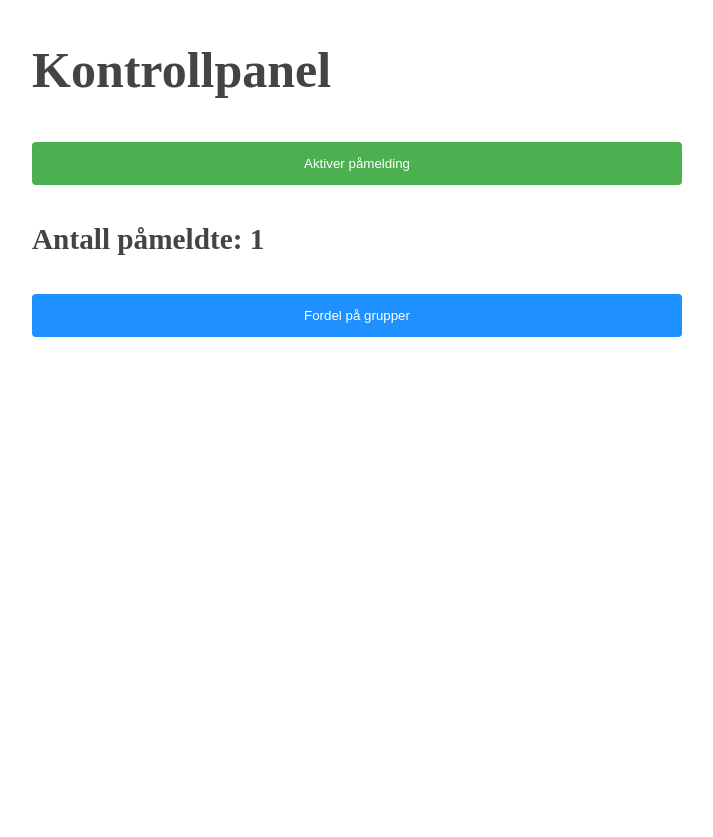
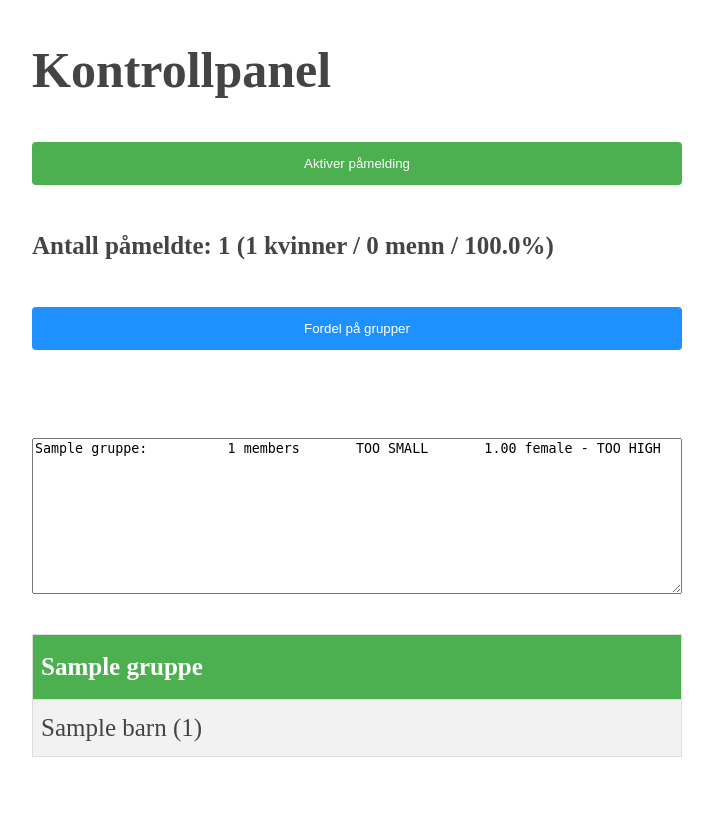
Before and after one commit to Nabla-NTNU/fadder-group-system, a Django app: page /control in a window 1280 px wide. Shown: the whole page, without its empty margins (283-996 px from the left). Before the commit the page ends 337 px from the top, so only its background shows below. Run offline with Django 3.2, Linux system fonts and the light colour scheme; a user stored in the database is signed in; tables that the repository leaves empty hold one stand-in row (values such as "Sample post"); data that the repository does not hold is empty.

Commit message:
Made control panel
And other minor improvements

```diff
--- a/fadder/templates/base.html
+++ b/fadder/templates/base.html
@@ -8,7 +8,9 @@
             line-height:1.6;
             font-size:25px;
             color:#444;
-            padding:0 10px}
+            padding:0 10px;
+            /*font-family: "Trebuchet MS", Arial, Helvetica, sans-serif;*/
+        }
         h1,h2,h3{line-height:1.2}
         input[type=text], select {
             width: 100%;
@@ -65,8 +67,54 @@
           background-color: #45a049;
         }
 
+        #grouptable {
+          /*font-family: "Trebuchet MS", Arial, Helvetica, sans-serif;*/
+          border-collapse: collapse;
+          width: 100%;
+          /*display: inline-block;
+          vertical-align: top;*/
+        }
+
+        #grouptable td, #grouptable th {
+          border: 1px solid #ddd;
+          padding: 8px;
+        }
+
+        #grouptable tr:nth-child(even){background-color: #f2f2f2;}
+
+        #grouptable tr:hover {background-color: #ddd;}
+
+        #grouptable th {
+            padding-top: 12px;
+            padding-bottom: 12px;
+            text-align: left;
+            background-color: #4CAF50;
+            color: white;
+        }
+
+
+        .center-container {
+          height: 100%;
+          display: flex;
+          align-items: center;
+          justify-content: center;
+        }
+
+        .loader {
+          border: 16px solid #f3f3f3; /* Light grey */
+          border-top: 16px solid #3498db; /* Blue */
+          border-radius: 50%;
+          width: 120px;
+          height: 120px;
+          animation: spin 2s linear infinite;
+        }
+
+        @keyframes spin {
+          0% { transform: rotate(0deg); }
+          100% { transform: rotate(360deg); }
+        }
     </style>
-    <link rel="shortcut icon" href="http://nabla.no/static/img/favicon.ico">
+    <link rel="shortcut icon" href="https://nabla.no/static/img/favicon.ico">
     <title>{% block title %}{% endblock title %}</title>
     {% block more_head %}{% endblock %}
 </head>
--- a/groupfixer/templates/control_panel.html
+++ b/groupfixer/templates/control_panel.html
@@ -1,4 +1,17 @@
 {% extends "base.html" %}
+
+{% block more_head %}
+
+<script src="https://ajax.googleapis.com/ajax/libs/jquery/3.3.1/jquery.min.js"></script>
+<script>
+$(document).ready(function(){
+  $("#run_alg").click(function(){
+      $("#loader").fadeIn();
+  });
+});
+</script>
+
+{% endblock %}
 
 {% block content %}
     <header>
@@ -14,11 +27,50 @@
             {% csrf_token %}
             <button type="submit">Aktiver påmelding</button>
         </form>
-        <h3>Antall påmeldte: {{ number_of_users }}</h3>
+        <h4>Antall påmeldte: {{ number_of_users }} ({{ number_of_female_users }} kvinner / {{ number_of_male_users }} menn / {{ female_prop }}%)</h4>
         <form action="{% url 'groupfixer:assign_groups'%}" method="post">
             {% csrf_token %}
-            <button class="option" type="submit">Fordel på grupper</button>
+            <button class="option" type="submit" id="run_alg">Fordel på grupper</button>
         </form>
+        <br>
+        <div class="center-container" id="loader" style="display: none">
+            <div class="loader"></div>
+        </div>
+        <br>
+        <div class="center-container">
+            <textarea readonly rows="10" style="width: 100%">{{ diag }}</textarea>
+        </div>
+        <br>
+        {% if not_placed %}
+            <div>Ikke fordelt:
+            <ul>
+                {% for barn in not_placed %}
+                <li>{{ barn.name }}</li>
+                {% endfor %}
+            </ul>
+            </div>
+        {% endif %}
 
+
+        {% for group in groups %}
+            <table id="grouptable">
+              <tr>
+                <th>{{ group.name }}</th>
+              </tr>
+                {% if group.members.all %}
+                    {% for barn in group.members.all %}
+                      <tr>
+                        <td>{{ barn.name }} {% if barn.pri_1 == group %}(1){% elif barn.pri_2 == group %}(2){% elif barn.pri_3 == group %}(3){% endif %}</td>
+                      </tr>
+                    {% endfor %}
+                {% else %}
+                 <tr>
+                    <td>Ingen fadderbarn!</td>
+                  </tr>
+                {% endif %}
+            </table>
+            <br>
+        {% endfor %}
     {% endif %}
+
 {% endblock content %}
--- a/groupfixer/utils.py
+++ b/groupfixer/utils.py
@@ -3,9 +3,10 @@ from .models import Gruppe, Barn
 import numpy as np
 import cvxpy
 
-MINIMUM_SIZE = 8
+MINIMUM_SIZE = 10
 MAXIMUM_SIZE = 20
 MINIMUM_FEMALE_PROPORTION = 0.35
+MAXIMUM_FEMALE_PROPORTION = 0.65
 
 FIRST_PRI_REWARD = 10
 SECOND_PRI_REWARD = 8
@@ -29,19 +30,25 @@ def get_female_proportion_status(member_list):
             f += 1
         elif member.gender == 'male':
             m += 1
-    prop = f / (m + f)
+    try:
+        prop = f / (m + f)
+    except ZeroDivisionError:
+        prop = 0
     status = "{:.2f} female".format(prop)
     if prop < MINIMUM_FEMALE_PROPORTION:
         status += " - TOO LOW"
+    elif prop > MAXIMUM_FEMALE_PROPORTION:
+        status += " - TOO HIGH"
     return status
 
 
 def print_diagnostics(groups, members):
+    diag = ''
     for i in range(len(groups)):
         size_status = get_size_status(members[i])
         gender_status = get_female_proportion_status(members[i])
-        print('{}:\t\t{} members{}\t{}'.format(groups[i].name, len(members[i]), size_status, gender_status))
-    pass
+        diag += ('{}:\t\t{} members{}\t{}\n'.format(groups[i].name, len(members[i]), size_status, gender_status))
+    return diag
 
 
 def run_assign_groups():
@@ -54,9 +61,10 @@ def run_assign_groups():
     for g in groups:
         group_members.append(list(g.pri_1s.all()))
 
-    print_diagnostics(groups, group_members)
+    print(print_diagnostics(groups, group_members))
 
-    users = Barn.objects.all().order_by('pk')
+    users = list(Barn.objects.all().order_by('pk'))
+    np.random.shuffle(users)
     number_of_users = len(users)
 
     #number_of_groups = 2
@@ -106,16 +114,19 @@ def run_assign_groups():
     max_users_in_group_constraint = count_users_matrix * placement_vector <= np.full(number_of_groups, MAXIMUM_SIZE)
     min_users_in_group_constraint = count_users_matrix * placement_vector >= np.full(number_of_groups, MINIMUM_SIZE)
 
-    count_male_and_female_matrix = count_male_and_female_matrix*MINIMUM_FEMALE_PROPORTION
+    count_male_and_female_matrix = count_male_and_female_matrix
 
-    female_proportion_constraint = count_female_matrix * placement_vector >= count_male_and_female_matrix * placement_vector
+    min_female_proportion_constraint = count_female_matrix * placement_vector >= MINIMUM_FEMALE_PROPORTION * count_male_and_female_matrix * placement_vector
+
+    max_female_proportion_constraint = count_female_matrix * placement_vector <= MAXIMUM_FEMALE_PROPORTION * count_male_and_female_matrix * placement_vector
 
     objective = cvxpy.Maximize(reward_vector*placement_vector)
 
     problem = cvxpy.Problem(objective, [one_group_constraint, max_users_in_group_constraint,
-                                        min_users_in_group_constraint, female_proportion_constraint])
+                                        min_users_in_group_constraint, min_female_proportion_constraint,
+                                        max_female_proportion_constraint])
 
-    problem.solve(verbose=True, solver=cvxpy.GLPK_MI)
+    problem.solve(verbose=True, solver=cvxpy.GLPK_MI, tm_lim=30000)
 
     for i in range(number_of_users):
         for j in range(number_of_groups):
@@ -129,4 +140,4 @@ def run_assign_groups():
     for g in groups:
         group_members.append(list(g.members.all()))
 
-    print_diagnostics(groups, group_members)
+    print(print_diagnostics(groups, group_members))
--- a/groupfixer/views.py
+++ b/groupfixer/views.py
@@ -12,7 +12,7 @@ import json
 import urllib
 
 from .models import Gruppe, Barn, Session
-from .utils import run_assign_groups
+from .utils import run_assign_groups, print_diagnostics
 
 # Create your views here.
 
@@ -115,6 +115,30 @@ def control_panel(request):
     context['session'] = session
     context['exists_active'] = exists_active
     context['number_of_users'] = Barn.objects.count()
+    context['number_of_male_users'] = Barn.objects.filter(gender='male').count()
+    context['number_of_female_users'] = Barn.objects.filter(gender='female').count()
+    try:
+        prop = context['number_of_female_users'] / (context['number_of_male_users'] + context['number_of_female_users'])
+    except ZeroDivisionError:
+        prop = 0
+    context['female_prop'] = "{:.1f}".format(prop*100)
+
+    context['not_placed'] = Barn.objects.filter(given_group=None)
+
+    context['groups'] = Gruppe.objects.all().prefetch_related('members')
+
+    group_members = []
+
+    if context['not_placed'].exists():
+        context['groups'] = Gruppe.objects.all().prefetch_related('pri_1s')
+        for g in context['groups']:
+            group_members.append(list(g.pri_1s.all()))
+    else:
+        context['groups'] = Gruppe.objects.all().prefetch_related('members')
+        for g in context['groups']:
+            group_members.append(list(g.members.all()))
+
+    context['diag'] = print_diagnostics(context['groups'], group_members)
 
     return render(request, 'control_panel.html', context=context)
 
```
Also changed, not shown: groupfixer/management/commands/make_fadderbarn.py (+11 -5 lines).
